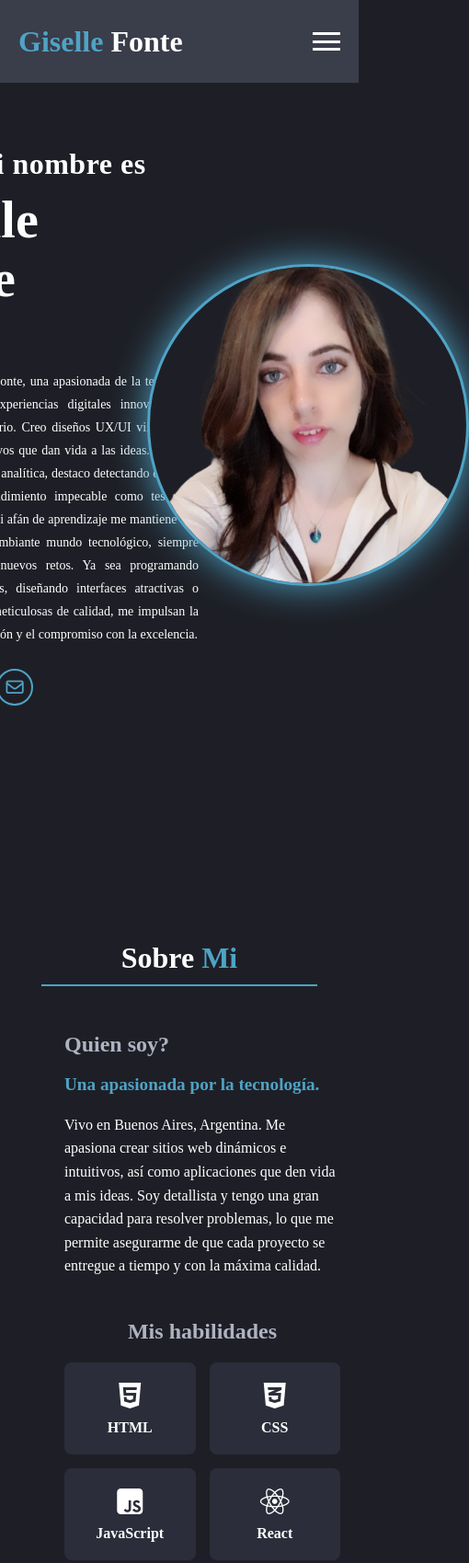
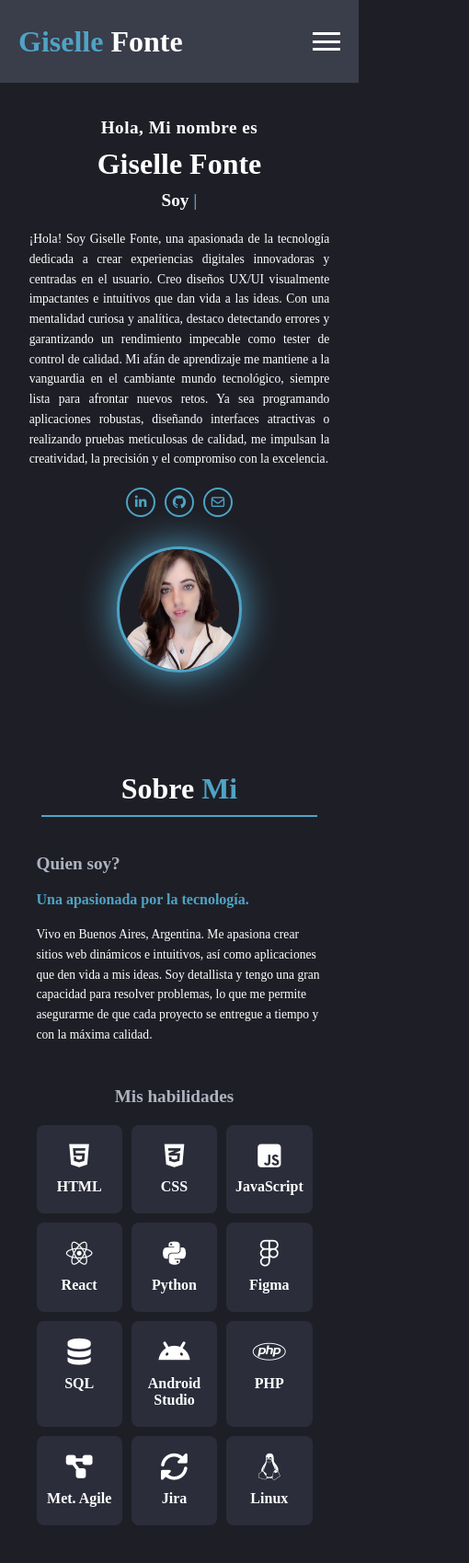
Before and after one commit to gissestephy/Portfolio, a plain HTML site: page index.html in a window 390 px wide. Shown: the top 1699 px of the page at 92% size, 510 px wide, since content can reach past the window. Drawn offline with nearby package versions, Linux system fonts and the light colour scheme.

Commit message:
Se ajustaron cosas

```diff
--- a/style.css
+++ b/style.css
@@ -30,14 +30,15 @@ body.dark-mode {
 
 body {
     background: var(--bg-color);
+}
 
 section {
-        min-height: 100vh;
-        padding: 10rem 9% 4rem;
-        margin-bottom: 2rem;
-    }
+    min-height: 60vh; /* Reduced from 100vh for flexibility */
+    padding: clamp(4rem, 8vw, 6rem) 5% clamp(2rem, 5vw, 3rem); /* Responsive padding */
+    margin-bottom: clamp(2rem, 5vw, 3rem); /* Increased margin for better separation */
 }
 
+/* Container */
 .container {
     max-width: 1250px;
     width: 100%;
@@ -114,7 +115,7 @@ nav {
 
 .list-darkmode-menu li a::before {
     content: '';
-    position: absolute;
+    personally: absolute;
     bottom: -7px;
     left: 0;
     width: 0;
@@ -161,7 +162,6 @@ nav {
     opacity: 1;
     transform: scale(1) rotate(0);
     color: #FFD43B;
-    /* Amarillo suave */
 }
 
 /* Cuando se activa el modo oscuro */
@@ -174,7 +174,6 @@ nav {
     opacity: 1;
     transform: scale(1) rotate(0);
     color: #C3C8FF;
-    /* Azul claro tenue */
 }
 
 .mode .fa-sun,
@@ -229,104 +228,67 @@ nav {
     transform: translateY(-8px) rotate(-45deg);
 }
 
-/* Menú en pantallas pequeñas */
-@media (max-width: 768px) {
-    .hamburger {
-        display: flex;
+/* -- Profile -- */
+.home {
+    padding-top: clamp(8rem, 12vw, 20rem);
 }
 
-    .list-darkmode-menu {
-        position: fixed;
-        top: 0;
-        right: -100%;
-        height: 100vh;
-        width: 250px;
-        background: var(--box-bg);
-        flex-direction: column;
-        justify-content: center;
-        align-items: center;
-        transition: right 0.3s ease;
-        z-index: 99;
-    }
-
-    .list-darkmode-menu.active {
-        right: 0;
-    }
-
-    .list-darkmode-menu ul {
-        flex-direction: column;
-        gap: 20px;
-    }
-
-    .list-darkmode-menu li a {
-        font-size: 24px;
-    }
-
-    .mode {
-        margin-top: 20px;
-    }
-}
-
-/* Profile */
-.home {
-    .home-info {
+.home .home-info {
     display: flex;
     align-items: center;
     justify-content: center;
-        margin-bottom: 100px;
-
-        .left {
-            flex: 1;
-
-            h3 {
-                font-size: 2em;
-                font-weight: bold;
-                letter-spacing: .5px;
-                color: var(--first);
-                border-radius: 25px;
+    margin-bottom: clamp(2rem, 5vw, 3rem); /* Reduced and responsive */
+    gap: 2rem;
 }
 
-            h1 {
-                font-size: 3.5em;
+.home-info .left {
+    flex: 1;
+    max-width: 600px;
+}
+
+.home-info .left h3 {
+    font-size: clamp(1.5rem, 4vw, 1.8rem);
+    font-weight: bold;
+    letter-spacing: 0.5px;
+    color: var(--first);
+}
+
+.home-info .left h1 {
+    font-size: clamp(2.5rem, 6vw, 3.2rem);
     color: var(--first);
     margin: 10px 0;
 }
 
-            h4 {
+.home-info .left h4 {
+    font-size: clamp(1.4rem, 3.5vw, 1.8rem);
+    font-weight: bold;
+    margin-bottom: 20px;
     color: var(--first);
-                font-size: 2em;
-                font-weight: bold;
-                min-width: 280px;
-                margin-bottom: 20px;
-
-                span {
-                    color: var(--color)
-                }
 }
 
-            p {
-                width: 120%;
-                font-size: 14px;
-                font-weight: 500;
-                line-height: 25px;
-                color: var(--first);
-                mask-border: 50px;
-                margin-bottom: 15px;
-                text-align: justify;
-            }
+.home-info .left h4 span {
+    color: var(--color);
 }
 
-        ;
+.home-info .left p {
+    font-size: clamp(0.9rem, 2.5vw, 1rem);
+    font-weight: 500;
+    line-height: 1.6;
+    color: var(--first);
+    text-align: justify;
+    max-width: 100%; /* Fixed overflow */
+    margin-bottom: 15px;
+}
 
-        .right {
+.home-info .right {
     flex: 1;
+    display: flex;
+    justify-content: center;
+}
 
-            .profile {
-                text-align: right;
-
-                img {
-                    width: 350px;
-                    height: 350px;
+.home-info .right .profile img {
+    width: clamp(200px, 45vw, 300px);
+    height: clamp(200px, 45vw, 300px);
     object-fit: cover;
     object-position: top;
     border-radius: 50%;
@@ -334,27 +296,24 @@ nav {
     border: 3px solid var(--color);
     box-shadow: 0 0 40px var(--color);
     cursor: pointer;
-                    transition: .3s ease;
+    transition: transform 0.3s ease, box-shadow 0.3s ease;
+}
 
-                    &:hover {
+.home-info .right .profile img:hover {
     transform: scale(1.05);
     box-shadow: 0 0 80px var(--color);
-                    }
-                }
-            }
-        }
-    }
 }
 
 .social {
     display: flex;
-    gap: 18px;
-    margin-top: 25px;
+    gap: 15px;
+    margin-top: 20px;
+    justify-content: center;
 }
 
 .social a {
-    width: 50px;
-    height: 50px;
+    width: clamp(40px, 10vw, 48px);
+    height: clamp(40px, 10vw, 48px);
     border-radius: 50%;
     border: 2px solid var(--color);
     display: flex;
@@ -362,7 +321,7 @@ nav {
     justify-content: center;
     text-decoration: none;
     color: var(--color);
-    font-size: 1.5rem;
+    font-size: clamp(1.2rem, 3vw, 1.4rem);
     transition: all 0.3s ease;
     background: transparent;
 }
@@ -374,23 +333,14 @@ nav {
     box-shadow: 0 0 15px var(--color);
 }
 
-@media (max-width: 768px) {
-    .social a {
-        width: 40px;
-        height: 40px;
-        font-size: 1.2rem;
-    }
-}
-
 /* --- ABOUT SECTION --- */
 .about-section {
     background: var(--bg-color);
     color: var(--first);
-    padding: 90px 0;
 }
 
 h2 {
-    font-size: 2.5rem;
+    font-size: clamp(2rem, 5vw, 2.5rem);
     font-weight: 700;
     color: var(--first);
     margin: 0 auto 40px;
@@ -399,14 +349,11 @@ h2 {
     border-bottom: 2px solid var(--color);
     padding-bottom: 10px;
     max-width: 300px;
-}
-
-h2 {
     animation: fadeIn 1s ease-in;
 }
 
 h2 span {
-    color: var(--color)
+    color: var(--color);
 }
 
 @keyframes fadeIn {
@@ -414,7 +361,6 @@ h2 span {
         opacity: 0;
         transform: translateY(20px);
     }
-
     100% {
         opacity: 1;
         transform: translateY(0);
@@ -427,7 +373,7 @@ h2 span {
     align-items: flex-start;
     flex-wrap: wrap;
     gap: 40px;
-    margin: 50px;
+    margin: clamp(2rem, 5vw, 3rem) 0; /* Consistent with section margin */
 }
 
 .about-text {
@@ -436,7 +382,7 @@ h2 span {
 }
 
 .about-text h3 {
-    font-size: 1.8rem;
+    font-size: clamp(1.5rem, 3.5vw, 1.8rem);
     font-weight: 600;
     color: var(--place-clr);
     margin-bottom: 15px;
@@ -445,13 +391,13 @@ h2 span {
 .about-text .highlight {
     color: var(--color);
     font-weight: bold;
-    font-size: 1.2rem;
+    font-size: clamp(1rem, 2.5vw, 1.2rem);
     margin-bottom: 15px;
     display: block;
 }
 
 .about-text p {
-    font-size: 1.1rem;
+    font-size: clamp(0.95rem, 2.5vw, 1.1rem);
     line-height: 1.6;
     color: var(--first);
     margin-bottom: 15px;
@@ -463,7 +409,7 @@ h2 span {
 }
 
 .skills h3 {
-    font-size: 1.8rem;
+    font-size: clamp(1.5rem, 3.5vw, 1.8rem);
     font-weight: 600;
     color: var(--place-clr);
     margin-bottom: 15px;
@@ -491,7 +437,7 @@ h2 span {
 }
 
 .skill-card i {
-    font-size: 2.5rem;
+    font-size: clamp(2rem, 5vw, 2.5rem);
     color: var(--first);
     margin-bottom: 10px;
 }
@@ -502,70 +448,21 @@ h2 span {
     color: var(--first);
 }
 
-/* Responsive */
-@media (max-width: 768px) {
-    .about-section {
-        padding: 60px 0;
-    }
-
-    h2 {
-        font-size: 2rem;
-    }
-
-    .about-content {
-        flex-direction: column;
-        gap: 30px;
-    }
-
-    .about-text,
-    .skills {
-        flex: 1 1 100%;
-    }
-
-    .about-text h3,
-    .skills h3 {
-        font-size: 1.5rem;
-    }
-
-    .about-text p {
-        font-size: 1rem;
-    }
-
-    .skills-grid {
-        grid-template-columns: repeat(auto-fill, minmax(100px, 1fr));
-        gap: 15px;
-    }
-
-    .skill-card {
-        padding: 20px 0;
-    }
-
-    .skill-card i {
-        font-size: 2rem;
-    }
-}
-
-/* Services */
+/* --- SERVICES SECTION --- */
 .services-section {
-    background-color: #0e0e0e;
-    color: #fff;
-    padding: 30px 0;
+    background-color: var(--bg-color); /* Aligned with other sections */
+    color: var(--first);
     text-align: center;
 }
 
 .services-section h2 {
-    font-size: 2.2rem;
-    margin-bottom: 70px;
-}
-
-.services-section h2 span {
-    color: #00aaff;
+    margin-bottom: clamp(2rem, 5vw, 3rem); /* Consistent spacing */
 }
 
 .subtitle {
-    color: #aaa;
-    margin-bottom: 50px;
-    font-size: 1rem;
+    color: var(--place-clr);
+    margin-bottom: clamp(1.5rem, 4vw, 2rem);
+    font-size: clamp(0.9rem, 2.5vw, 1rem);
 }
 
 .services-grid {
@@ -575,12 +472,11 @@ h2 span {
     flex-wrap: wrap;
 }
 
-/* Service Card */
 .service-card {
-    background-color: #1a1a1a;
+    background-color: var(--box-bg);
     border-radius: 12px;
     padding: 40px 25px;
-    width: 280px;
+    width: clamp(250px, 30vw, 280px);
     text-align: center;
     box-shadow: 0 0 15px rgba(0, 170, 255, 0.05);
     transition: all 0.3s ease;
@@ -589,44 +485,37 @@ h2 span {
 
 .service-card:hover {
     transform: translateY(-8px);
-    border-color: #00aaff;
+    border-color: var(--color);
     box-shadow: 0 0 20px rgba(0, 170, 255, 0.3);
 }
 
 .service-card i {
-    font-size: 3rem;
-    color: #00aaff;
+    font-size: clamp(2.5rem, 6vw, 3rem);
+    color: var(--color);
     margin-bottom: 20px;
 }
 
 .service-card h3 {
-    font-size: 1.3rem;
+    font-size: clamp(1.2rem, 3vw, 1.3rem);
     margin-bottom: 10px;
-    color: #fff;
+    color: var(--first);
 }
 
 .service-card p {
-    color: #ccc;
-    font-size: 0.95rem;
+    color: var(--place-clr);
+    font-size: clamp(0.85rem, 2.2vw, 0.95rem);
     line-height: 1.5;
 }
 
-
-/* --- PORTFOLIO --- */
 /* --- PORTFOLIO --- */
 .portfolio {
     background-color: var(--bg-color);
     color: var(--first);
     text-align: center;
-    padding: 100px 0;
 }
 
 .portfolio h2 {
-    font-size: 2.2rem;
-    margin-bottom: 80px;
-    border-bottom: 2px solid var(--color);
-    display: inline-block;
-    padding-bottom: 5px;
+    margin-bottom: clamp(2rem, 5vw, 3rem);
 }
 
 .portfolio-grid {
@@ -636,14 +525,13 @@ h2 span {
     flex-wrap: wrap;
 }
 
-/* Tarjeta estilo moderno */
 .portfolio-card {
     position: relative;
-    width: 300px;
-    height: 300px;
+    width: clamp(250px, 30vw, 300px);
+    height: clamp(250px, 30vw, 300px);
     border-radius: 15px;
     overflow: hidden;
-    background-color: #1a1a1a;
+    background-color: var(--box-bg);
     border: 1px solid transparent;
     transition: all 0.3s ease;
     box-shadow: 0 0 15px rgba(0, 170, 255, 0.05);
@@ -679,7 +567,7 @@ h2 span {
     justify-content: center;
     align-items: center;
     text-align: center;
-    color: #fff;
+    color: var(--first);
     opacity: 0;
     transition: opacity 0.3s ease;
     background: rgba(0, 0, 0, 0.6);
@@ -691,24 +579,23 @@ h2 span {
 }
 
 .overlay h3 {
-    font-size: 1.5rem;
+    font-size: clamp(1.3rem, 3vw, 1.5rem);
     font-weight: 600;
     color: var(--color);
     margin-bottom: 10px;
 }
 
 .overlay p {
-    font-size: 1rem;
-    color: #e5e5e5;
+    font-size: clamp(0.9rem, 2.5vw, 1rem);
+    color: var(--place-clr);
     margin-bottom: 15px;
 }
 
-/* Botón de enlace */
 .portfolio-btn {
     display: inline-block;
     padding: 8px 18px;
     background-color: var(--color);
-    color: #000;
+    color: var(--second);
     border-radius: 20px;
     font-weight: 600;
     text-decoration: none;
@@ -720,11 +607,10 @@ h2 span {
     transform: scale(1.05);
 }
 
-
-/* Contacto */
+/* --- CONTACT --- */
 .contact form {
     max-width: 640px;
-    margin: 1em auto 3em auto;
+    margin: clamp(1rem, 3vw, 1.5rem) auto clamp(2rem, 5vw, 3rem);
     text-align: center;
 }
 
@@ -738,7 +624,7 @@ h2 span {
 .contact .input-box input {
     width: 48%;
     padding: 1em;
-    font-size: 16px;
+    font-size: clamp(0.9rem, 2.5vw, 1rem);
     color: var(--first);
     background: var(--clr-bg);
     border: none;
@@ -754,7 +640,7 @@ h2 span {
 .contact textarea {
     width: 100%;
     padding: 15px;
-    font-size: 16px;
+    font-size: clamp(0.9rem, 2.5vw, 1rem);
     color: var(--first);
     background: var(--clr-bg);
     border: none;
@@ -769,12 +655,12 @@ h2 span {
 }
 
 .contact button {
-    font-size: 16px;
+    font-size: clamp(0.9rem, 2.5vw, 1rem);
     font-weight: 600;
     padding: 12px 30px;
     margin-top: 1.5em;
     border-radius: 30px;
-    color: #fff;
+    color: var(--first);
     background: var(--color);
     border: none;
     outline: none;
@@ -788,3 +674,190 @@ h2 span {
     box-shadow: 0 10px 20px rgba(0, 0, 0, 0.3);
     background: linear-gradient(135deg, #2575fc, #6a11cb);
 }
+
+/* --- RESPONSIVE --- */
+@media (max-width: 768px) {
+    section {
+        padding: clamp(3rem, 6vw, 4rem) 5% clamp(1.5rem, 4vw, 2rem);
+        margin-bottom: clamp(1.5rem, 4vw, 2rem);
+    }
+
+    .hamburger {
+        display: flex;
+    }
+
+    .list-darkmode-menu {
+        position: fixed;
+        top: 0;
+        right: -100%;
+        height: 100vh;
+        width: 250px;
+        background: var(--box-bg);
+        flex-direction: column;
+        justify-content: center;
+        align-items: center;
+        transition: right 0.3s ease;
+        z-index: 99;
+    }
+
+    .list-darkmode-menu.active {
+        right: 0;
+    }
+
+    .list-darkmode-menu ul {
+        flex-direction: column;
+        gap: 20px;
+    }
+
+    .list-darkmode-menu li a {
+        font-size: 24px;
+    }
+
+    .mode {
+        margin-top: 20px;
+    }
+
+    .home .home-info {
+        flex-direction: column;
+        align-items: center;
+        text-align: center;
+        margin-bottom: clamp(1.5rem, 4vw, 2rem);
+    }
+
+    .home-info .left {
+        max-width: 100%;
+    }
+
+    .home-info .right {
+        text-align: center;
+    }
+
+    .home-info .right .profile img {
+        width: clamp(150px, 40vw, 200px);
+        height: clamp(150px, 40vw, 200px);
+    }
+
+    .social {
+        gap: 12px;
+    }
+
+    .social a {
+        width: clamp(36px, 8vw, 40px);
+        height: clamp(36px, 8vw, 40px);
+        font-size: clamp(1rem, 2.5vw, 1.2rem);
+    }
+
+    .about-section {
+        padding: clamp(3rem, 6vw, 4rem) 5% clamp(1.5rem, 4vw, 2rem);
+    }
+
+    .about-content {
+        flex-direction: column;
+        gap: 30px;
+        margin: clamp(1.5rem, 4vw, 2rem) 0;
+    }
+
+    .about-text,
+    .skills {
+        flex: 1 1 100%;
+    }
+
+    .about-text h3,
+    .skills h3 {
+        font-size: clamp(1.3rem, 3vw, 1.5rem);
+    }
+
+    .about-text p {
+        font-size: clamp(0.9rem, 2.2vw, 1rem);
+    }
+
+    .skills-grid {
+        grid-template-columns: repeat(auto-fill, minmax(100px, 1fr));
+        gap: 15px;
+    }
+
+    .skill-card {
+        padding: 20px 0;
+    }
+
+    .skill-card i {
+        font-size: clamp(1.8rem, 4vw, 2rem);
+    }
+
+    .services-section h2 {
+        margin-bottom: clamp(1.5rem, 4vw, 2rem);
+    }
+
+    .portfolio h2 {
+        margin-bottom: clamp(1.5rem, 4vw, 2rem);
+    }
+
+    .contact form {
+        margin: clamp(0.8rem, 2.5vw, 1rem) auto clamp(1.5rem, 4vw, 2rem);
+    }
+}
+
+@media (max-width: 480px) {
+    section {
+        padding: clamp(2rem, 5vw, 3rem) 3% clamp(1rem, 3vw, 1.5rem);
+        margin-bottom: clamp(1rem, 3vw, 1.5rem);
+    }
+
+    .home-info .left h3 {
+        font-size: clamp(1.2rem, 3.5vw, 1.5rem);
+    }
+
+    .home-info .left h1 {
+        font-size: clamp(2rem, 5vw, 2.5rem);
+    }
+
+    .home-info .left h4 {
+        font-size: clamp(1.2rem, 3vw, 1.5rem);
+    }
+
+    .home-info .left p {
+        font-size: clamp(0.85rem, 2.2vw, 0.95rem);
+    }
+
+    .home-info .right .profile img {
+        width: clamp(120px, 35vw, 160px);
+        height: clamp(120px, 35vw, 160px);
+    }
+
+    .social {
+        gap: 10px;
+    }
+
+    .social a {
+        width: clamp(32px, 7vw, 36px);
+        height: clamp(32px, 7vw, 36px);
+        font-size: clamp(0.9rem, 2vw, 1rem);
+    }
+
+    .about-content {
+        margin: clamp(1rem, 3vw, 1.5rem) 0;
+    }
+
+    .about-text h3,
+    .skills h3 {
+        font-size: clamp(1.2rem, 2.8vw, 1.4rem);
+    }
+
+    .about-text p {
+        font-size: clamp(0.85rem, 2vw, 0.95rem);
+    }
+
+    .skills-grid {
+        grid-template-columns: repeat(auto-fill, minmax(90px, 1fr));
+        gap: 10px;
+    }
+
+    .service-card {
+        width: clamp(200px, 80vw, 250px);
+    }
+
+    .portfolio-card {
+        width: clamp(200px, 80vw, 250px);
+        height: clamp(200px, 80vw, 250px);
+    }
+}
```
Lines whose indentation alone changed are shown as unchanged.
